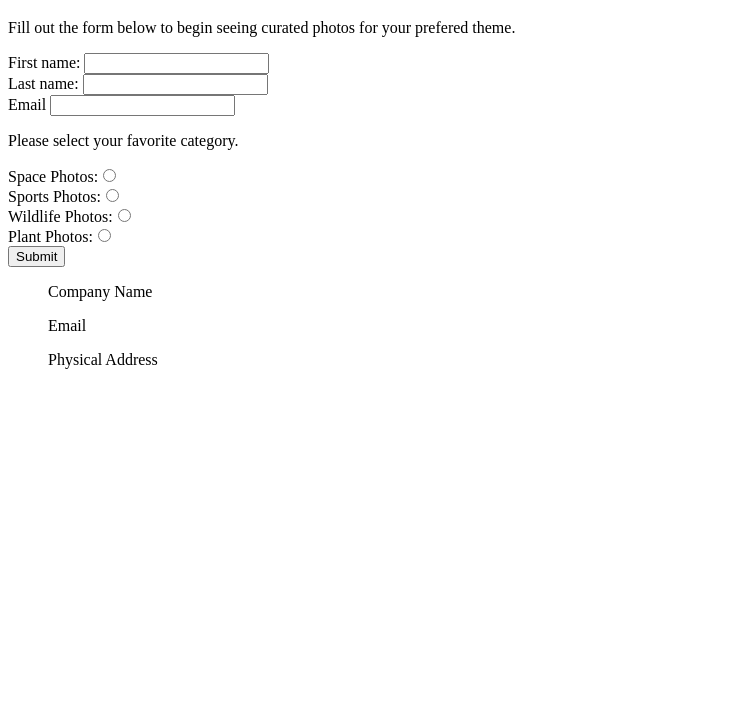
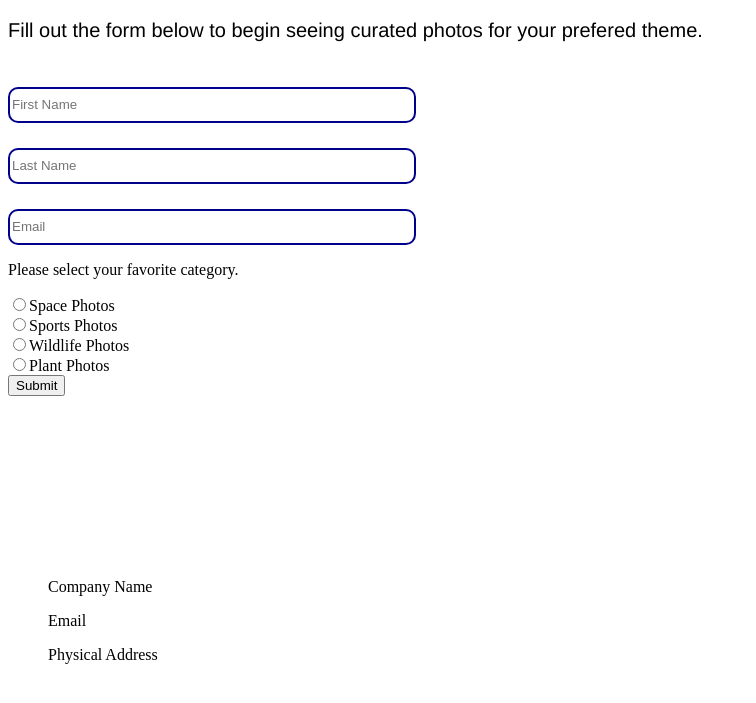
Before and after one commit to NerdPractitioner/Tech-Academy-Basic-HTML-CSS, a plain HTML site: page Account Creation Page/index.html in a window 1280 px wide. Shown: the part 61-764 px from the top of the page, without its empty margins (0-756 px from the left). Drawn offline with Linux system fonts and the light colour scheme.

Commit message:
add css style to account creation sample

```diff
--- /dev/null
+++ b/Account Creation Page/css/account_creation.css
@@ -0,0 +1,17 @@
+form {
+    width:500px;
+    height:500px;
+}
+.info {
+    width: 400px;
+    margin: 5% 0 0 0;
+    border: 2px solid darkblue;
+    border-radius: 10px;
+    line-height: 30px;
+}
+
+
+#genInfo {
+    font-family: Helvetica, Arial, sans-serif;
+    font-size: 20px;
+}
--- a/Account Creation Page/index.html
+++ b/Account Creation Page/index.html
@@ -2,7 +2,8 @@
 <html lang="en">
 	<head>
 		<title>Photo Friends</title>
-		<meta charset="utf-8">
+        <meta charset="utf-8">
+        <link rel="stylesheet" href="css/account_creation.css">
 	</head>
 	<body>
         <!-- Title line -->
@@ -16,14 +17,14 @@
 <!-- Account Creation Form -->
         <div id="accountCreationForm">
             <form action="/action_page.php">
-                First name: <input type="text" name="fname"><br>
-                Last name: <input type="text" name="lname"><br>
-                Email <input type="text" name="lname"><br>
+                <input type="text" class="info" name="fname" placeholder="First Name"><br>
+                <input type="text" class="info" name="lname" placeholder="Last Name"><br>
+                <input type="text" class="info" name="lname" placeholder="Email"><br>
                 <p>Please select your favorite category.</p>
-                Space Photos:<input type = "radio" name="preference"/><br>
-                Sports Photos:<input type = "radio" name="preference"/><br>
-                Wildlife Photos:<input type = "radio" name="preference"/><br>
-                Plant Photos:<input type = "radio" name="preference"/><br>
+                <input type = "radio" class="rdo" name="preference" value="Space Photos">Space Photos<br>
+                <input type = "radio" class="rdo" name="preference" value="Sports Photos">Sports Photos<br>
+                <input type = "radio" class="rdo" name="preference" value="Wildlife Photos">Wildlife Photos<br>
+                <input type = "radio" class="rdo" name="preference" value="Plant Photos">Plant Photos<br>
                 <input type="submit" value="Submit">
                 </form>
         </div>
```
